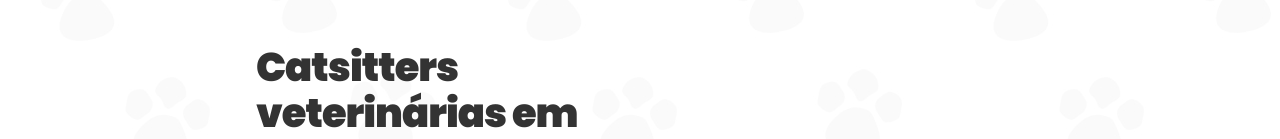
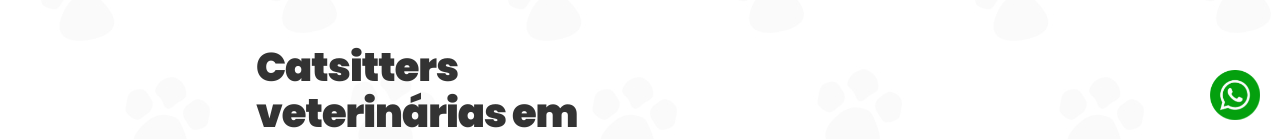
Before and after one commit to Raphyyyyy/catsitter, a React (Vite) app: page / in a window 1280 px wide. Shown: the part 660-799 px from the top of the page. Built offline with nearby package versions, Linux system fonts and the light colour scheme.

Commit message:
adicionado addon whatsapp

```diff
--- a/src/App.tsx
+++ b/src/App.tsx
@@ -5,16 +5,19 @@ import Apresentacao from './components/apresentacao/Apresentacao'
 import Servicos from './components/servicos/Servicos'
 import Area from './components/area/AreaAtt'
 import Planos from './components/planos/Planos'
-import Depo from './depoimentos/depo'
+import Depo from './components/depoimentos/depo'
 import FAQ from './components/faq/Faq'
 import Contato from './components/contato/Contato'
 import Rodape from './components/rodape/Rodape'
+import Whatsapp from './addons/Whatsapp'
 
 function App() {
 
 
   return (
     <>
+        <Whatsapp />
+
         <div className="header">
             <Menu />
             <Home />
--- /dev/null
+++ b/src/addons/Whatsapp.tsx
@@ -0,0 +1,16 @@
+import React from 'react';
+import whatsappImagem from '../assets/whatsapp.png';
+import '../style/Whatsapp.css';
+import { DBContato } from '../DB/DB';
+
+function Whatsapp() {
+  return (
+    <div className='whats'>
+      <a href={DBContato.whatsapp.link} target="_blank" rel="noopener noreferrer">
+        <img src={whatsappImagem} alt="whatsapp" />
+      </a>
+    </div>
+  );
+}
+
+export default Whatsapp;
--- a/src/depoimentos/depo.tsx
+++ b/src/components/depoimentos/depo.tsx
@@ -1,8 +1,8 @@
 // src/components/depo/Depo.tsx
 import React from 'react'
 import DepoCard from './depoCard'
-import { DBDepoimentos } from "../DB/DB";
-import '../style/depo.css'
+import { DBDepoimentos } from "../../DB/DB";
+import '../../style/depo.css'
 
 const Depo = () => {
   return (
--- a/src/depoimentos/depoCard.tsx
+++ b/src/components/depoimentos/depoCard.tsx
@@ -1,4 +1,4 @@
-import "../style/depoCard.css"
+import "../../style/depoCard.css";
 const DepoCard = ({ nome, texto, foto }) => {
   return (
     <div className='depoCard'>
--- /dev/null
+++ b/src/style/Whatsapp.css
@@ -0,0 +1,18 @@
+.whats img:hover {
+    transform: scale(1.9);
+}
+.whats img {
+    position: fixed;
+    bottom: 20px;
+    right: 20px;
+    display: block;
+    width: 50px;
+    z-index: 1000;
+    transition: transform 1s ease-in-out;
+}
+
+@media screen and (max-width: 768px) {
+    .whats img {
+        right: 10%;
+    }
+}
```
Also changed, not shown: src/assets/whatsapp.png (added), 1 other file (tests, documents, lock files or other folders).
